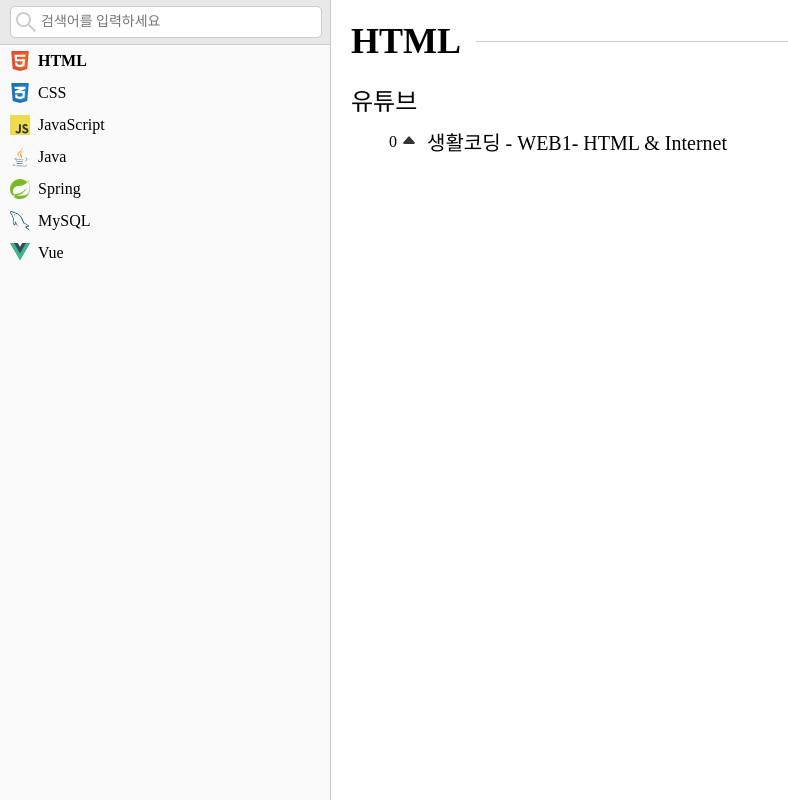
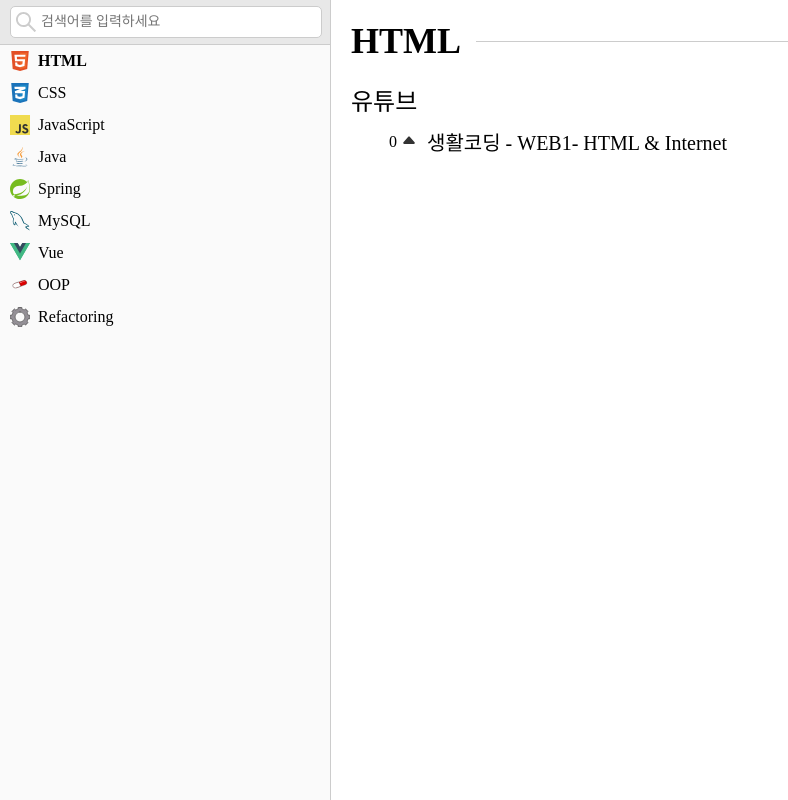
Before and after one commit to sangwoo-sean/programming-materials, a Vue app: page / in a window 1280 px wide. Shown: the whole page, without its empty margins (0-788 px from the left). Built offline with nearby package versions, Linux system fonts and the light colour scheme.

Commit message:
add OOP & Refactoring

```diff
--- a/src/assets/js/languages.js
+++ b/src/assets/js/languages.js
@@ -276,4 +276,52 @@ export default [
             }
         ]
     },
+    {
+        id: 8,
+        name: 'OOP',
+        icon: require('@/assets/oop.svg'),
+        materials: [
+            {
+                name: '도서',
+                contents: [
+                    {
+                        name: '클린코드',
+                        upvoteCount: 0,
+                        link: 'http://www.kyobobook.co.kr/product/detailViewKor.laf?mallGb=KOR&ejkGb=KOR&barcode=9788966260959',
+                        badges: []
+                    },
+                    {
+                        name: '객체지향의 사실과 오해 - 조영호',
+                        upvoteCount: 0,
+                        link: 'http://www.yes24.com/Product/Goods/18249021',
+                        badges: []
+                    },
+                    {
+                        name: '오브젝트 - 조영호',
+                        upvoteCount: 0,
+                        link: 'http://www.yes24.com/Product/Goods/74219491',
+                        badges: []
+                    },
+                ]
+            }
+        ]
+    },
+    {
+        id: 9,
+        name: 'Refactoring',
+        icon: require('@/assets/refactoring.svg'),
+        materials: [
+            {
+                name: '유튜브',
+                contents: [
+                    {
+                        name: '백명석 - 클린코더스 강좌',
+                        upvoteCount: 0,
+                        link: 'https://www.youtube.com/playlist?list=PLeQ0NTYUDTmMM71Jn1scbEYdLFHz5ZqFA',
+                        badges: []
+                    },
+                ]
+            }
+        ]
+    },
 ]
```
Also changed, not shown: src/assets/oop.svg (added), src/assets/refactoring.svg (added).
